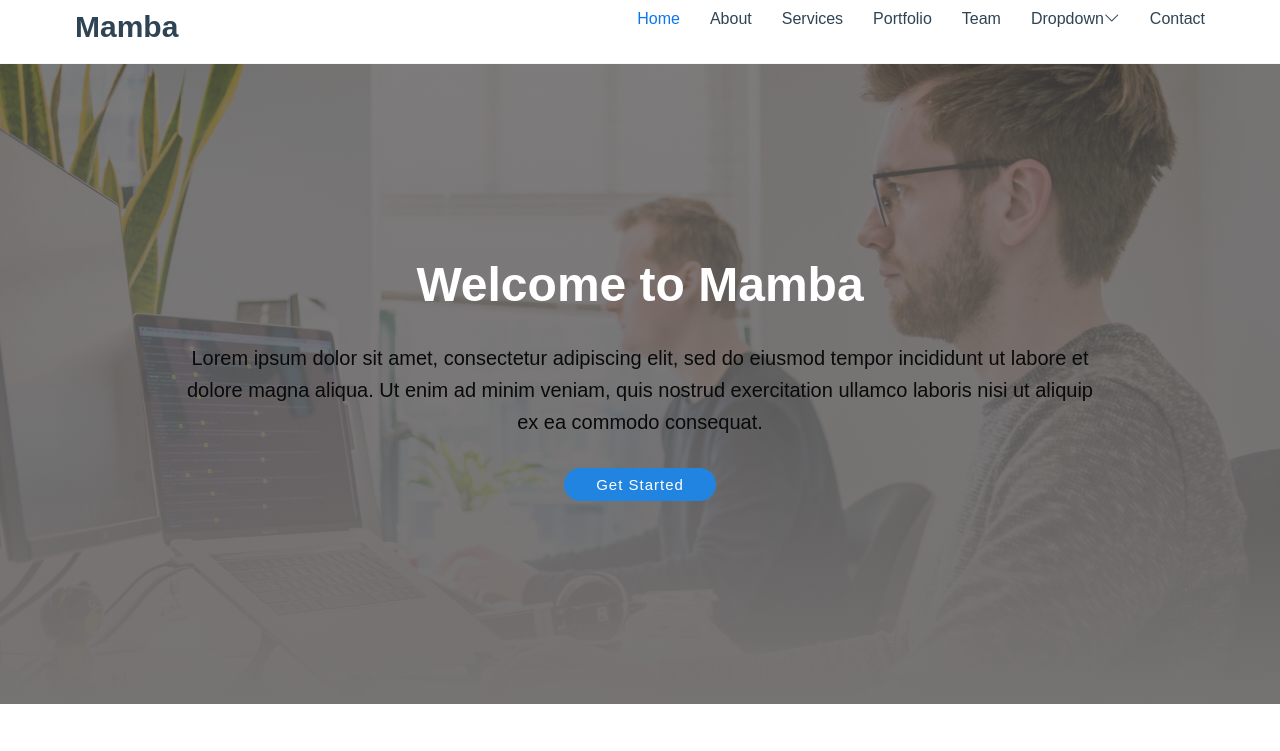
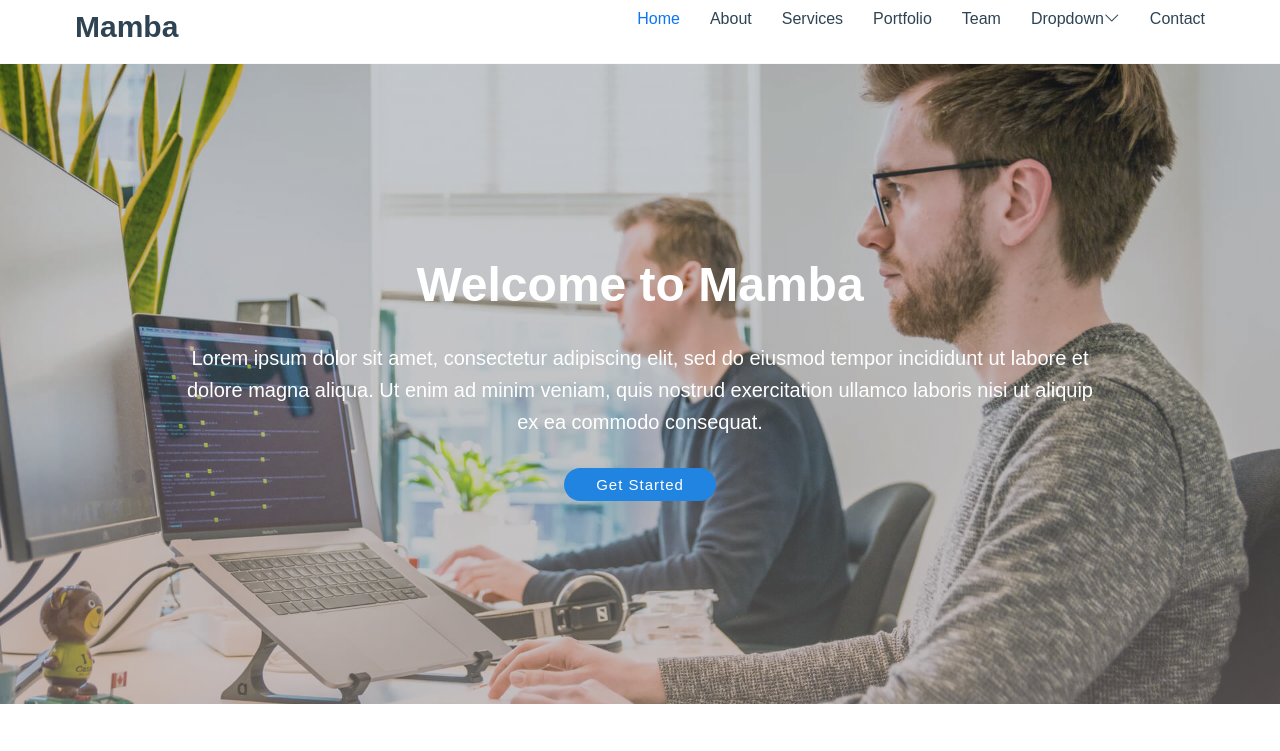
Before and after one commit to yogalakshmij-dev/website-task, a plain HTML site: page portfolio website/index.html in a window 1280 px wide. Shown: the part 49-800 px from the top of the page. Drawn offline with nearby package versions, Linux system fonts and the light colour scheme; a web font is replaced by a local one.

Commit message:
Add files via upload

```diff
--- a/portfolio website/style.css
+++ b/portfolio website/style.css
@@ -81,7 +81,7 @@ header {
 }
 /* banner section */
 #banner {
-    background:  linear-gradient(#4d4b4bbb, #767373),url('img/bg.jpg') no-repeat center center/cover;
+    background:  linear-gradient(#26374647, #948a8a8a),url('img/bg.jpg') no-repeat center center/cover;
     height: 80vh;
     display: flex;
     justify-content: center;
@@ -103,7 +103,7 @@ header {
     font-weight: 400;
     line-height: 1.6;
     margin-bottom: 20px;
-    color: #0a0a0a;
+    color: #ffffff;
 }
 .button{
     color: white;
@@ -116,6 +116,9 @@ header {
     border-radius: 50px;
     margin: 10px;
     text-decoration: none;
+}
+.button:hover{
+    background-color:#1b80d8;
 }
 /* About section */
 .about-container{
```
